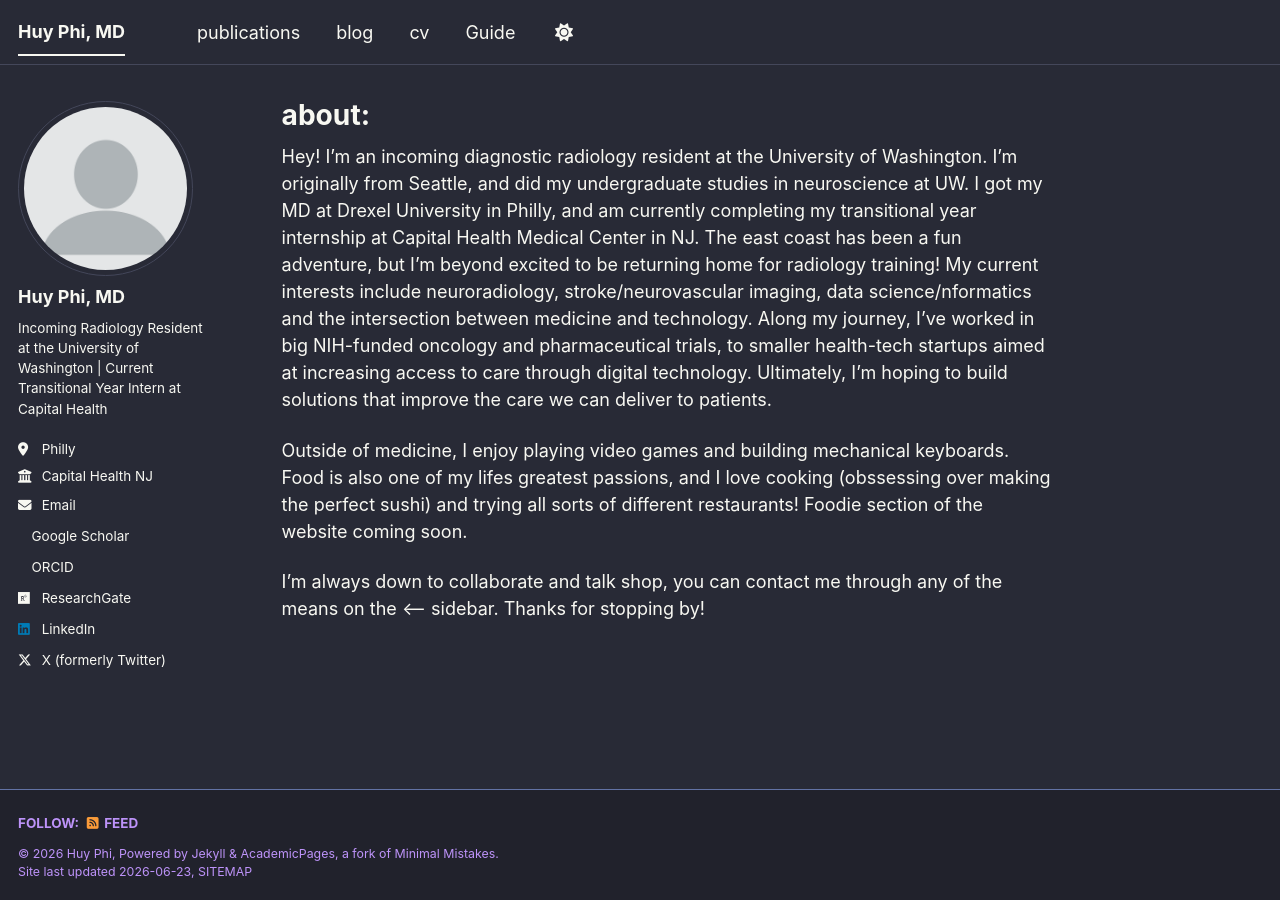
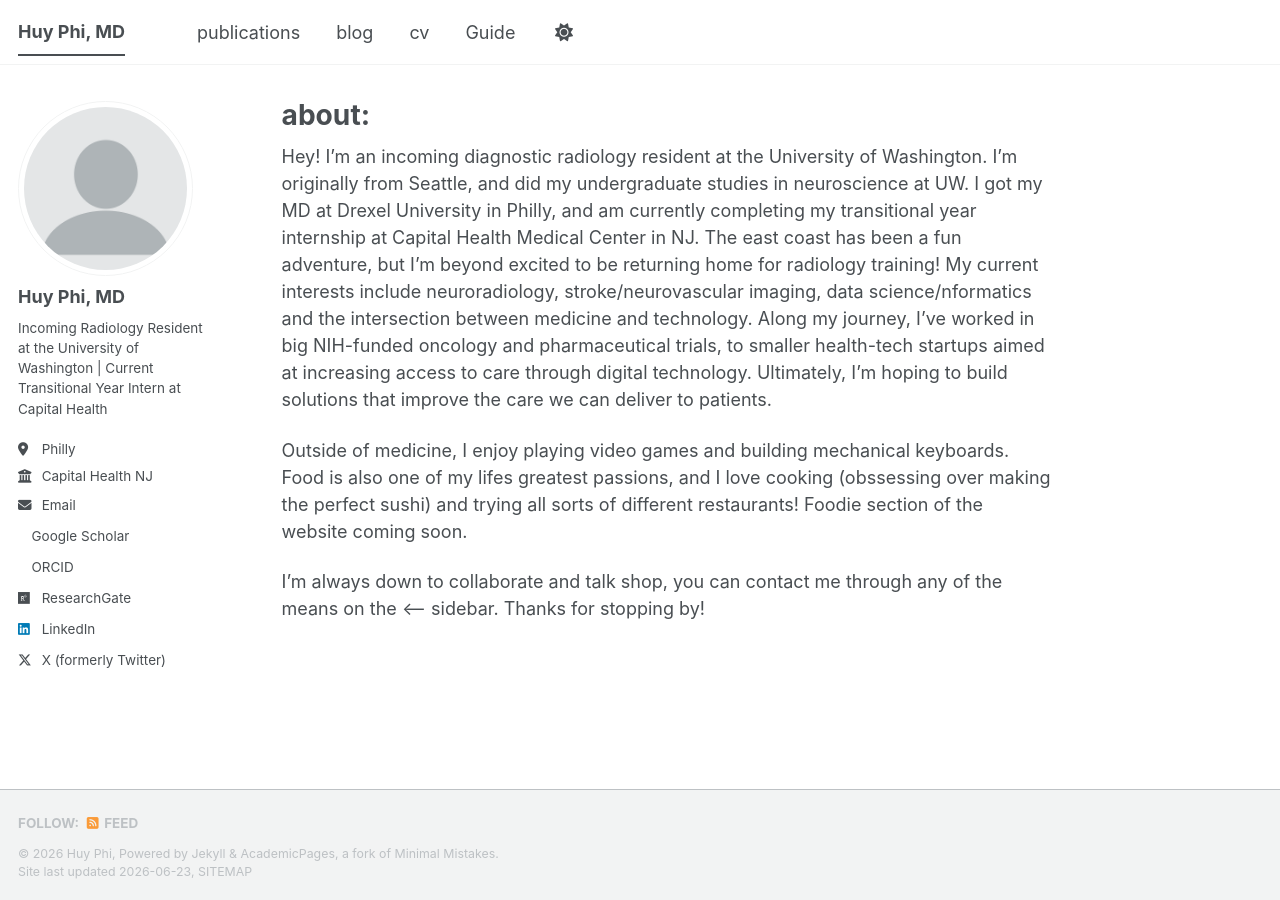
Before and after one commit to huyphi/huyphi.github.io, a Jekyll site: the page built from _pages/about.md, in a window 1280 px wide. Built offline with Jekyll 4.4.1, drawn with Linux system fonts in a browser that asks for light colours; a style sheet for code colours, icons or effects is not loaded.

Commit message:
Update _config.yml

```diff
--- a/_config.yml
+++ b/_config.yml
@@ -8,7 +8,7 @@
 
 # Basic Site Settings
 locale                   : "en-US"
-site_theme               : "dracula" # The available themes options are "default", "air", "sunrise", "mint", "dirt" and "contrast"
+site_theme               : "default" # The available themes options are "default", "air", "sunrise", "mint", "dirt" and "contrast"
 title                    : "Huy Phi, MD"
 title_separator          : "-"
 name                     : &name "Huy Phi"
```
